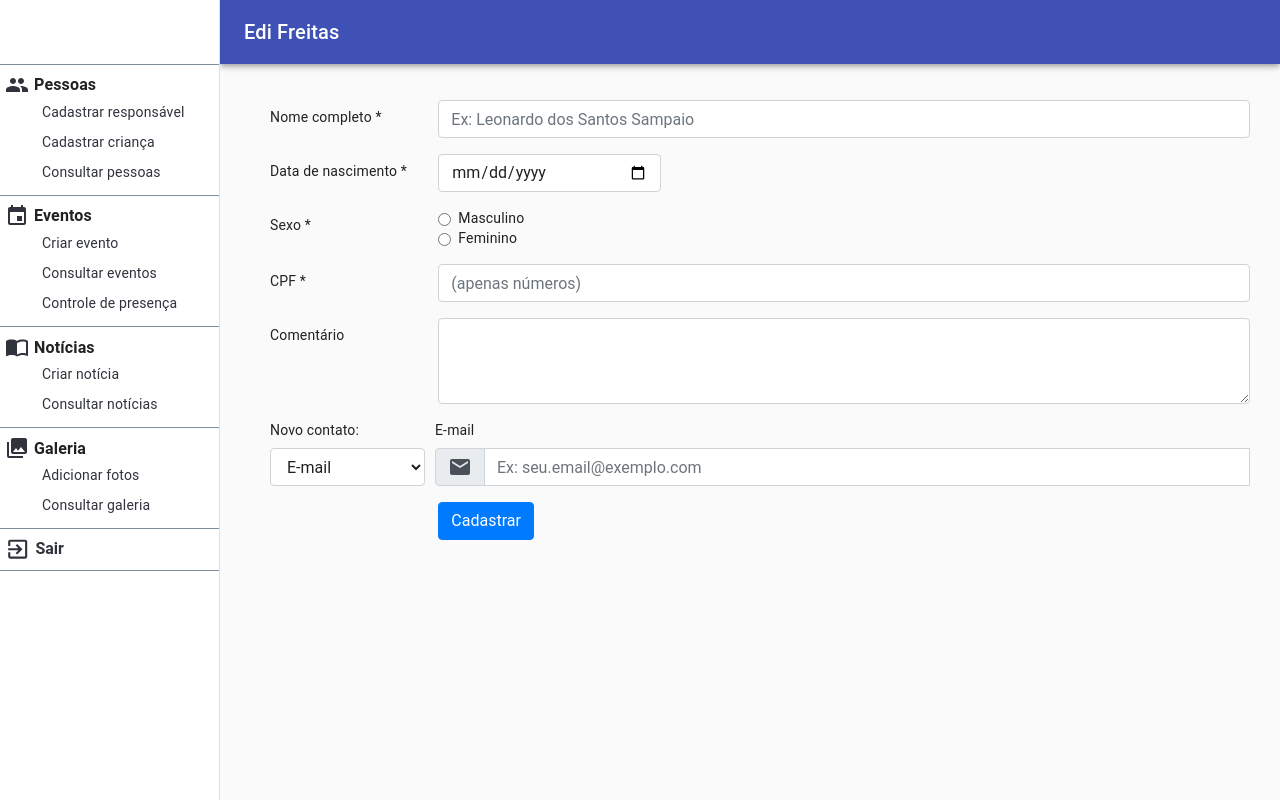
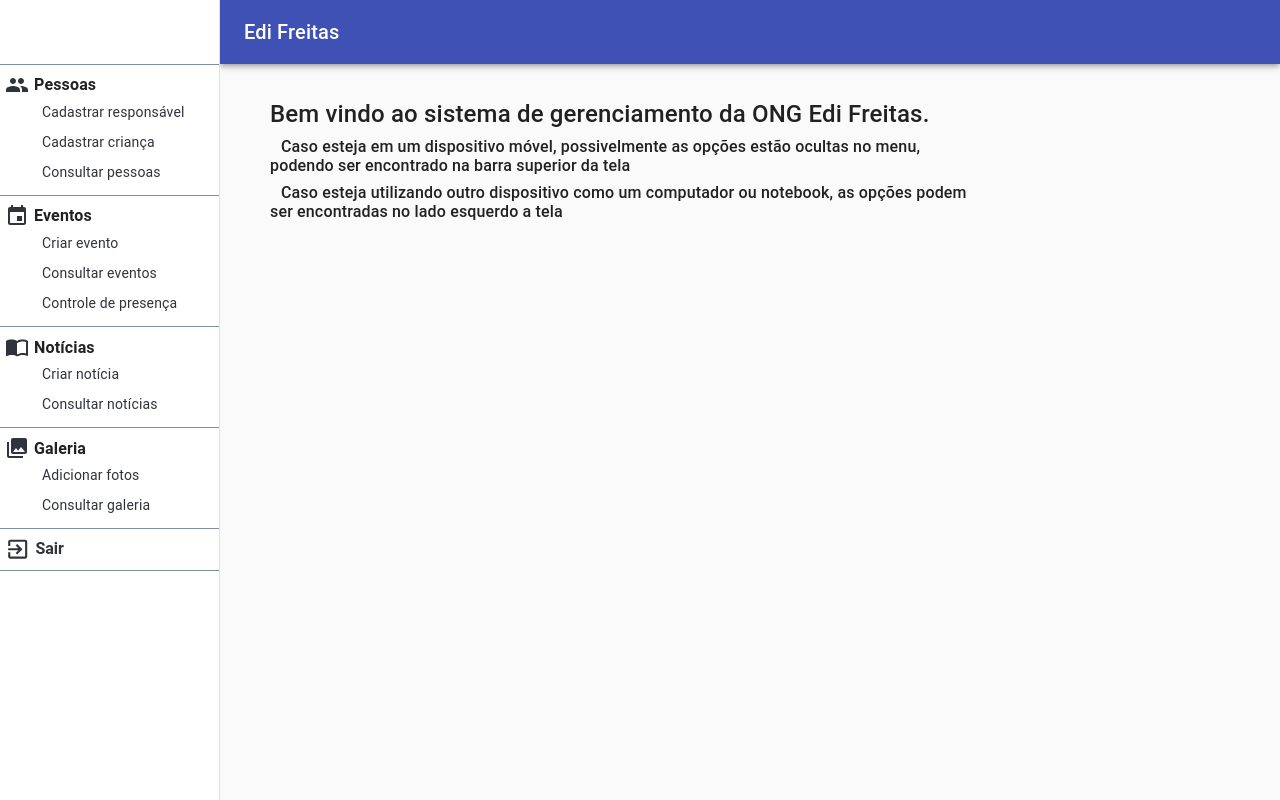
Before and after one commit to lauanS/EdiFreitas-App, a React (Create React App) app: page /admin in a window 1280 px wide. Built offline with nearby package versions, Linux system fonts and the light colour scheme; sample sign-in values are in the browser's storage; the HTML template or start-up script is replaced by a standard one.

Commit message:
Alterando a pagina inicial do admin, mensagem de bem vindo

```diff
--- a/src/pages/private/Administrar/index.js
+++ b/src/pages/private/Administrar/index.js
@@ -1,7 +1,6 @@
 import React from 'react';
 import 'bootstrap/dist/css/bootstrap.min.css';
 import './styles.scss';
-import CadPessoa from '../../../components/CadastroResponsavel/index';
 import Sidebar from '../../../components/Sidebar/index';
 
 export default class Administrar extends React.Component{
@@ -11,7 +10,15 @@ export default class Administrar extends React.Component{
         <Sidebar titulo="Edi Freitas" ativo={-1}/>
 
         <div className="cad">
-            <CadPessoa />
+          <h4>Bem vindo ao sistema de gerenciamento da ONG Edi Freitas.</h4>
+
+          <h6>&thinsp; &thinsp;Caso esteja em um dispositivo móvel, possivelmente as opções estão ocultas no menu,
+          podendo ser encontrado na barra superior da tela
+          </h6>
+
+          <h6>&thinsp; &thinsp;Caso esteja utilizando outro dispositivo como um computador ou notebook,
+          as opções podem ser encontradas no lado esquerdo a tela
+          </h6>
         </div>
       </>
     );
--- a/src/pages/private/Administrar/styles.scss
+++ b/src/pages/private/Administrar/styles.scss
@@ -1,6 +1,8 @@
 @media (min-width: 600px) {
     .cad{
         margin-left: 240px;
+        width: 60vw;
+        min-width: 400px;
     }
 }
 
```
Lines whose indentation alone changed are shown as unchanged.
